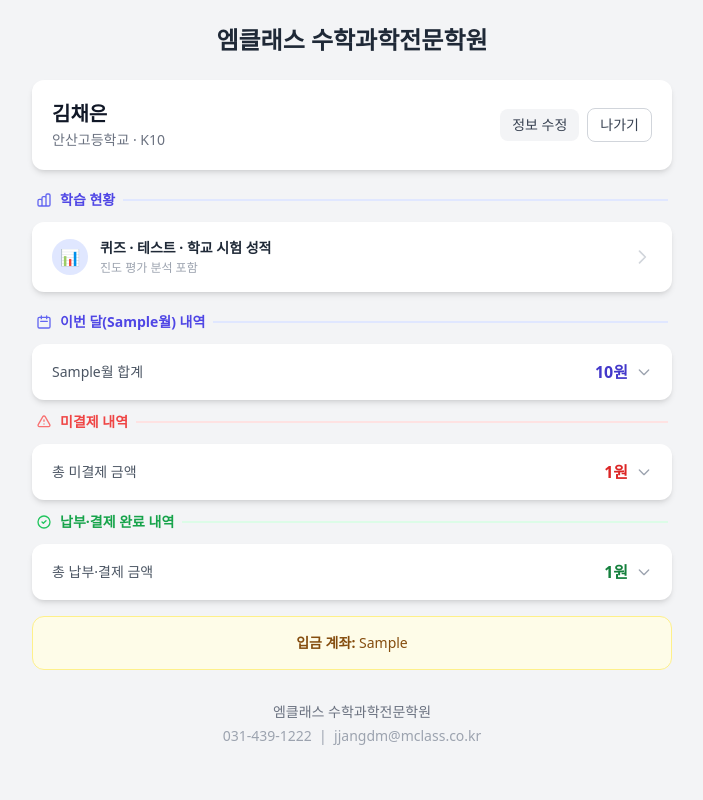
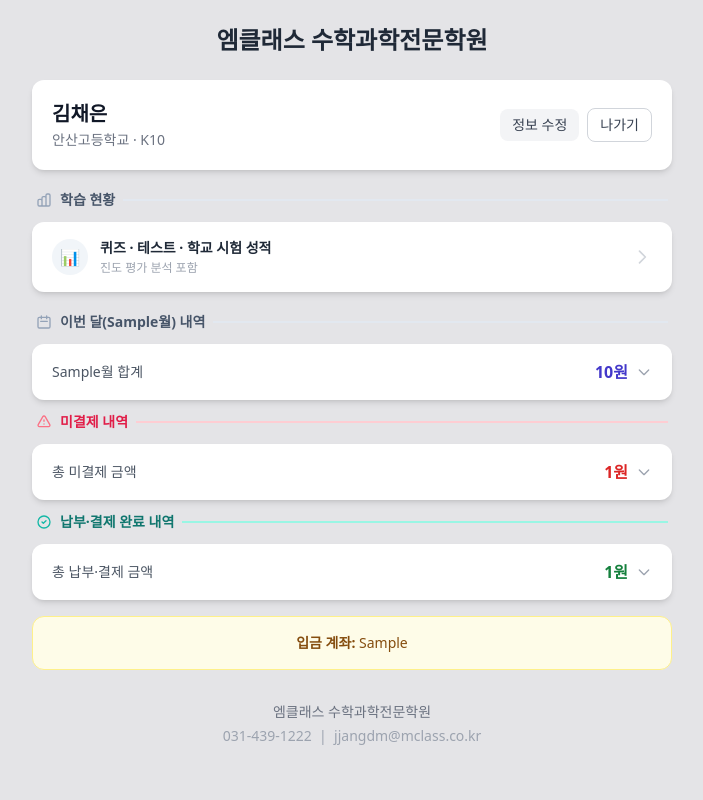
Before and after one commit to mclass-jjangdm/mclass_manager_claude, a Django app: template templates/students/parent_lookup.html in a window 1280 px wide. Shown: the whole page, without its empty margins (288-991 px from the left). Run offline with Django 5.2, Linux system fonts and the light colour scheme; data comes from the database, SQL or seed files in the repository; tables that the repository leaves empty hold one stand-in row (values such as "Sample post"); the template is opened without the code that fills it: values that come from a table or form of the project are taken from there, most other values are stand-ins (such as "Sample title", 1, 10 or a date in 2020); parts of the project's set-up code (start-up, migrations or seed data) failed here and were passed over; some libraries are stand-ins or nearby versions.

Commit message:
UI 개선: 학부모 포털 이번 달 교재 목록 표시 및 전체 색상 톤 다운
- 이번 달 요약 카드 교재 서브섹션에 지급된 교재명·금액 목록 추가 (month_book_sales 컨텍스트 추가)
- 페이지 배경 bg-gray-100 → bg-zinc-200 (전체 밝기 다운)
- 섹션 헤더: indigo → slate (학습 현황, 이번 달 내역)
- 서브섹션 라벨 배경: bg-gray-50 → bg-gray-100, 구분선 border-gray-100 → border-gray-200
- 합계 행: bg-indigo-50/text-indigo-700 → bg-slate-100/text-slate-700
- 미결제 계열: red → rose (좀 더 차분한 톤)
- 납부완료 계열: green → teal (좀 더 차분한 톤)

Co-Authored-By: Claude Sonnet 4.6 <noreply@anthropic.com>

```diff
--- a/students/views.py
+++ b/students/views.py
@@ -1193,6 +1193,7 @@ def parent_lookup(request):
         'this_month': this_month,
         'this_year': this_year,
         'active_enrollments': active_enrollments,
+        'month_book_sales': list(month_book_sales.select_related('book')),
         'this_month_tuition': this_month_tuition,
         'this_month_book_total': this_month_book_total,
         'this_month_total': this_month_total,
--- a/templates/students/parent_lookup.html
+++ b/templates/students/parent_lookup.html
@@ -6,7 +6,7 @@
     <title>교재 결제 내역 조회 - 엠클래스</title>
     <script src="https://cdn.tailwindcss.com"></script>
 </head>
-<body class="bg-gray-100 min-h-screen">
+<body class="bg-zinc-200 min-h-screen">
     <div class="max-w-2xl mx-auto py-6 px-4">
 
         <!-- 헤더 -->
@@ -92,24 +92,24 @@
             <div class="space-y-3">
                 <!-- 섹션 헤더 -->
                 <div class="flex items-center gap-2 px-1">
-                    <svg class="w-4 h-4 text-indigo-500 flex-shrink-0" fill="none" stroke="currentColor" viewBox="0 0 24 24">
+                    <svg class="w-4 h-4 text-slate-400 flex-shrink-0" fill="none" stroke="currentColor" viewBox="0 0 24 24">
                         <path stroke-linecap="round" stroke-linejoin="round" stroke-width="2" d="M9 19v-6a2 2 0 00-2-2H5a2 2 0 00-2 2v6a2 2 0 002 2h2a2 2 0 002-2zm0 0V9a2 2 0 012-2h2a2 2 0 012 2v10m-6 0a2 2 0 002 2h2a2 2 0 002-2m0 0V5a2 2 0 012-2h2a2 2 0 012 2v14a2 2 0 01-2 2h-2a2 2 0 01-2-2z"/>
                     </svg>
-                    <span class="text-sm font-bold text-indigo-600">학습 현황</span>
-                    <div class="flex-1 border-t-2 border-indigo-100"></div>
+                    <span class="text-sm font-bold text-slate-600">학습 현황</span>
+                    <div class="flex-1 border-t-2 border-slate-200"></div>
                 </div>
 
                 <!-- 학습 현황 카드 -->
                 <a href="{% url 'parent_grades' student.pk %}"
-                   class="bg-white rounded-xl shadow-md px-5 py-4 flex items-center justify-between hover:bg-indigo-50 transition-colors group">
+                   class="bg-white rounded-xl shadow-md px-5 py-4 flex items-center justify-between hover:bg-slate-50 transition-colors group">
                     <div class="flex items-center gap-3">
-                        <span class="w-9 h-9 rounded-full bg-indigo-100 flex items-center justify-center text-indigo-600 text-base group-hover:bg-indigo-200 transition-colors">📊</span>
+                        <span class="w-9 h-9 rounded-full bg-slate-100 flex items-center justify-center text-slate-500 text-base group-hover:bg-slate-200 transition-colors">📊</span>
                         <div>
                             <p class="text-sm font-semibold text-gray-800">퀴즈 · 테스트 · 학교 시험 성적</p>
                             <p class="text-xs text-gray-400 mt-0.5">진도 평가 분석 포함</p>
                         </div>
                     </div>
-                    <svg class="w-5 h-5 text-gray-300 group-hover:text-indigo-400 transition-colors flex-shrink-0" fill="none" stroke="currentColor" viewBox="0 0 24 24">
+                    <svg class="w-5 h-5 text-gray-300 group-hover:text-slate-400 transition-colors flex-shrink-0" fill="none" stroke="currentColor" viewBox="0 0 24 24">
                         <path stroke-linecap="round" stroke-linejoin="round" stroke-width="2" d="M9 5l7 7-7 7"/>
                     </svg>
                 </a>
@@ -119,11 +119,11 @@
             <div class="space-y-3">
                 <!-- 카테고리 헤더 -->
                 <div class="flex items-center gap-2 px-1">
-                    <svg class="w-4 h-4 text-indigo-500 flex-shrink-0" fill="none" stroke="currentColor" viewBox="0 0 24 24">
+                    <svg class="w-4 h-4 text-slate-400 flex-shrink-0" fill="none" stroke="currentColor" viewBox="0 0 24 24">
                         <path stroke-linecap="round" stroke-linejoin="round" stroke-width="2" d="M8 7V3m8 4V3m-9 8h10M5 21h14a2 2 0 002-2V7a2 2 0 00-2-2H5a2 2 0 00-2 2v12a2 2 0 002 2z"/>
                     </svg>
-                    <span class="text-sm font-bold text-indigo-600">이번 달({{ this_month }}월) 내역</span>
-                    <div class="flex-1 border-t-2 border-indigo-100"></div>
+                    <span class="text-sm font-bold text-slate-600">이번 달({{ this_month }}월) 내역</span>
+                    <div class="flex-1 border-t-2 border-slate-200"></div>
                 </div>
 
                 <!-- 이번 달 요약 카드 (기본 접힘) -->
@@ -141,7 +141,7 @@
 
                     <div id="month-summary-section" class="hidden">
                         <!-- 수강료 서브섹션 -->
-                        <div class="px-5 py-2 bg-gray-50 border-y border-gray-100 flex items-center gap-1.5">
+                        <div class="px-5 py-2 bg-gray-100 border-y border-gray-200 flex items-center gap-1.5">
                             <span class="text-base">🎓</span>
                             <span class="text-xs font-semibold text-gray-500">수강료</span>
                             <span class="ml-auto text-xs font-medium text-gray-600">{{ this_month_tuition|intcomma }}원</span>
@@ -160,27 +160,39 @@
                         {% endif %}
 
                         <!-- 교재 서브섹션 -->
-                        <div class="px-5 py-2 bg-gray-50 border-y border-gray-100 flex items-center gap-1.5">
+                        <div class="px-5 py-2 bg-gray-100 border-y border-gray-200 flex items-center gap-1.5">
                             <span class="text-base">📚</span>
                             <span class="text-xs font-semibold text-gray-500">교재 <span class="font-normal text-gray-400">(이번 달 지급)</span></span>
                             <span class="ml-auto text-xs font-medium text-gray-600">{{ this_month_book_total|intcomma }}원</span>
                         </div>
+                        {% if month_book_sales %}
+                        <div class="divide-y divide-gray-100">
+                            {% for sale in month_book_sales %}
+                            <div class="flex items-center justify-between px-5 py-3 pl-8">
+                                <span class="text-sm text-gray-700">{{ sale.book.title }}</span>
+                                <span class="text-sm font-medium text-gray-800">{{ sale.get_total_price|intcomma }}원</span>
+                            </div>
+                            {% endfor %}
+                        </div>
+                        {% else %}
+                        <div class="px-5 py-3 text-center text-xs text-gray-400">이번 달 지급된 교재가 없습니다.</div>
+                        {% endif %}
 
                         <!-- 합계 -->
-                        <div class="flex items-center justify-between px-5 py-3.5 bg-indigo-50">
-                            <span class="text-sm font-bold text-indigo-700">합계</span>
-                            <span class="text-base font-bold text-indigo-700">{{ this_month_total|intcomma }}원</span>
+                        <div class="flex items-center justify-between px-5 py-3.5 bg-slate-100">
+                            <span class="text-sm font-bold text-slate-700">합계</span>
+                            <span class="text-base font-bold text-slate-700">{{ this_month_total|intcomma }}원</span>
                         </div>
                     </div><!-- /month-summary-section -->
                 </div>
 
                 <!-- 미결제 내역 섹션 헤더 (외부) -->
                 <div class="flex items-center gap-2 px-1">
-                    <svg class="w-4 h-4 text-red-400 flex-shrink-0" fill="none" stroke="currentColor" viewBox="0 0 24 24">
+                    <svg class="w-4 h-4 text-rose-400 flex-shrink-0" fill="none" stroke="currentColor" viewBox="0 0 24 24">
                         <path stroke-linecap="round" stroke-linejoin="round" stroke-width="2" d="M12 9v2m0 4h.01m-6.938 4h13.856c1.54 0 2.502-1.667 1.732-3L13.732 4c-.77-1.333-2.694-1.333-3.464 0L3.34 16c-.77 1.333.192 3 1.732 3z"/>
                     </svg>
-                    <span class="text-sm font-bold text-red-500">미결제 내역</span>
-                    <div class="flex-1 border-t-2 border-red-100"></div>
+                    <span class="text-sm font-bold text-rose-600">미결제 내역</span>
+                    <div class="flex-1 border-t-2 border-rose-200"></div>
                 </div>
 
                 <!-- 미결제 내역 카드 (기본 접힘) -->
@@ -198,10 +210,10 @@
 
                     <div id="unpaid-section" class="hidden">
                         <!-- 수강료 서브섹션 -->
-                        <div class="px-5 py-2 bg-gray-50 border-y border-gray-100 flex items-center gap-1.5">
+                        <div class="px-5 py-2 bg-gray-100 border-y border-gray-200 flex items-center gap-1.5">
                             <span class="text-base">🎓</span>
                             <span class="text-xs font-semibold text-gray-500">수강료</span>
-                            <span class="ml-auto text-xs font-medium text-red-500">{{ total_unpaid_tuition|intcomma }}원</span>
+                            <span class="ml-auto text-xs font-medium text-rose-500">{{ total_unpaid_tuition|intcomma }}원</span>
                         </div>
                         {% if unpaid_tuition_enrollments %}
                         <div class="divide-y divide-gray-100">
@@ -220,10 +232,10 @@
                         {% endif %}
 
                         <!-- 교재 서브섹션 -->
-                        <div class="px-5 py-2 bg-gray-50 border-y border-gray-100 flex items-center gap-1.5">
+                        <div class="px-5 py-2 bg-gray-100 border-y border-gray-200 flex items-center gap-1.5">
                             <span class="text-base">📚</span>
                             <span class="text-xs font-semibold text-gray-500">교재</span>
-                            <span class="ml-auto text-xs font-medium text-red-500">{{ total_unpaid|intcomma }}원</span>
+                            <span class="ml-auto text-xs font-medium text-rose-500">{{ total_unpaid|intcomma }}원</span>
                         </div>
                         {% if unpaid_sales %}
                         <div class="divide-y divide-gray-100">
@@ -245,11 +257,11 @@
 
                 <!-- 납부·결제 완료 내역 섹션 헤더 (외부) -->
                 <div class="flex items-center gap-2 px-1">
-                    <svg class="w-4 h-4 text-green-500 flex-shrink-0" fill="none" stroke="currentColor" viewBox="0 0 24 24">
+                    <svg class="w-4 h-4 text-teal-500 flex-shrink-0" fill="none" stroke="currentColor" viewBox="0 0 24 24">
                         <path stroke-linecap="round" stroke-linejoin="round" stroke-width="2" d="M9 12l2 2 4-4m6 2a9 9 0 11-18 0 9 9 0 0118 0z"/>
                     </svg>
-                    <span class="text-sm font-bold text-green-600">납부·결제 완료 내역</span>
-                    <div class="flex-1 border-t-2 border-green-100"></div>
+                    <span class="text-sm font-bold text-teal-700">납부·결제 완료 내역</span>
+                    <div class="flex-1 border-t-2 border-teal-200"></div>
                 </div>
 
                 <!-- 납부·결제 완료 내역 카드 (기본 접힘) -->
@@ -267,10 +279,10 @@
 
                     <div id="paid-sales-section" class="hidden">
                         <!-- 수강료 서브섹션 -->
-                        <div class="px-5 py-2 bg-gray-50 border-b border-gray-100 flex items-center gap-1.5">
+                        <div class="px-5 py-2 bg-gray-100 border-b border-gray-200 flex items-center gap-1.5">
                             <span class="text-base">🎓</span>
                             <span class="text-xs font-semibold text-gray-500">수강료</span>
-                            <span class="ml-auto text-xs font-medium text-green-600">{{ total_paid_tuition|intcomma }}원</span>
+                            <span class="ml-auto text-xs font-medium text-teal-600">{{ total_paid_tuition|intcomma }}원</span>
                         </div>
                         {% if paid_tuition_payments %}
                         <div class="divide-y divide-gray-100">
@@ -289,10 +301,10 @@
                         {% endif %}
 
                         <!-- 교재 서브섹션 -->
-                        <div class="px-5 py-2 bg-gray-50 border-y border-gray-100 flex items-center gap-1.5">
+                        <div class="px-5 py-2 bg-gray-100 border-y border-gray-200 flex items-center gap-1.5">
                             <span class="text-base">📚</span>
                             <span class="text-xs font-semibold text-gray-500">교재</span>
-                            <span class="ml-auto text-xs font-medium text-green-600">{{ total_paid|intcomma }}원</span>
+                            <span class="ml-auto text-xs font-medium text-teal-600">{{ total_paid|intcomma }}원</span>
                         </div>
                         {% if paid_sales %}
                         <div class="divide-y divide-gray-100">
```
